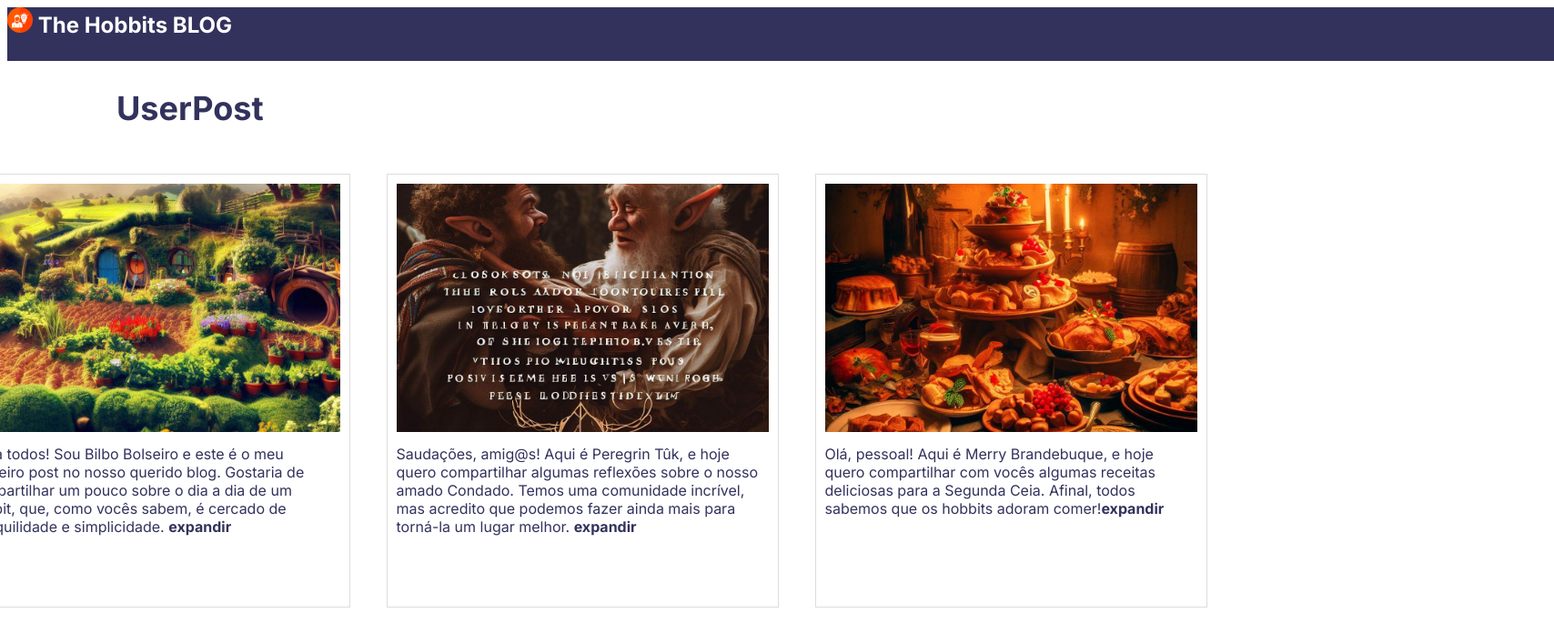
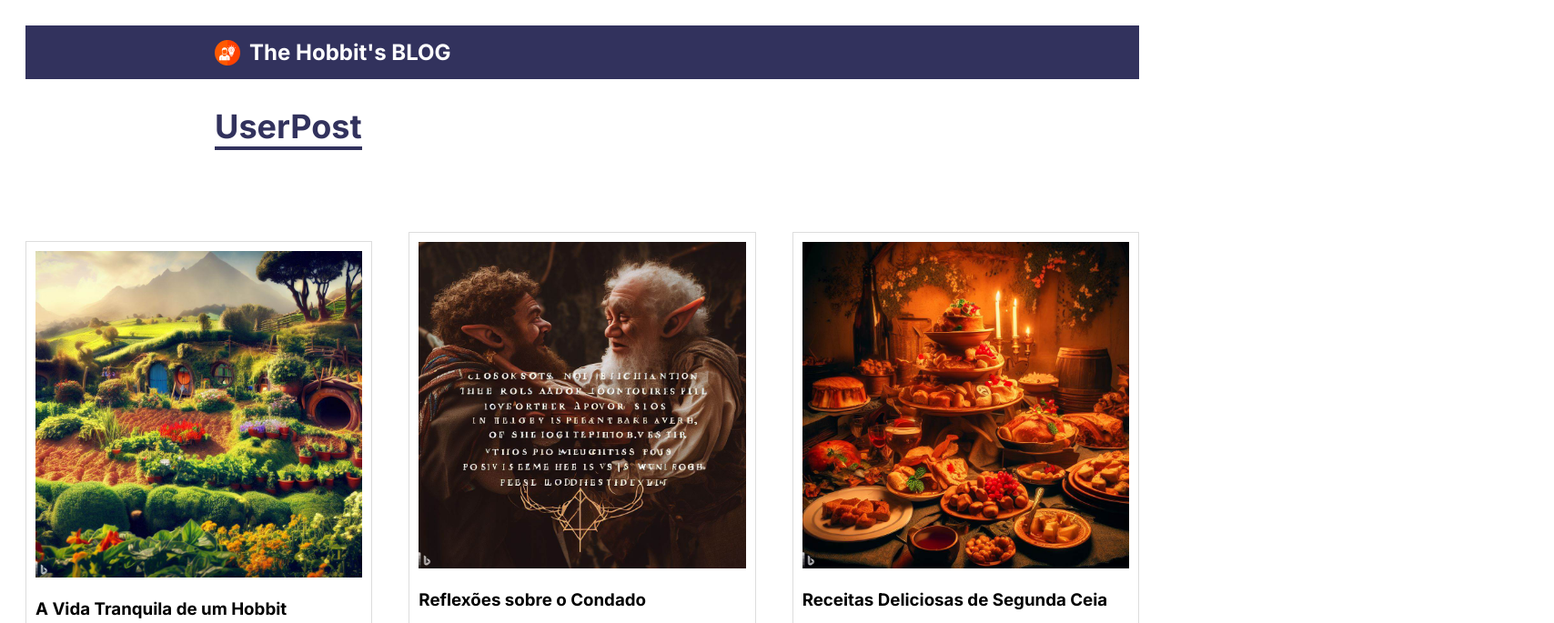
Before and after one commit to geleco/blog, a plain HTML site: page blog/index.html in a window 1280 px wide. Shown: the top 685 px of the page at 91% size, 1708 px wide, since content can reach past the window. Drawn offline with Linux system fonts and the light colour scheme; a script that the page names is missing.

Commit message:
essa branch vai esperar um pouco

```diff
--- a/blog/index.html
+++ b/blog/index.html
@@ -2,7 +2,7 @@
 <html lang="en">
   <head>
     <meta charset="UTF-8" />
-    <title>The Hobbits BLOG</title>
+    <title>The Hobbit's BLOG</title>
     <link rel="stylesheet" type="text/css" href="style.css" />
     <link rel="preconnect" href="https://fonts.googleapis.com" />
     <link rel="preconnect" href="https://fonts.gstatic.com" crossorigin />
@@ -15,16 +15,17 @@
     <header>
       <div id="top-bar">
         <img id="logomarca" src="img/logomarca.png" alt="logo do blog" /> The
-        Hobbits BLOG
+        Hobbit's BLOG
       </div>
       <h2>UserPost</h2>
     </header>
 
     <section class="container">
-      <div class="column1">
+      <div class="column">
         <article class="post">
           <img src="img/img_post1_bilbo.jpg" alt="Imagem 1" />
           <p>
+            <h3>A Vida Tranquila de um Hobbit</h3>
             Olá a todos! Sou Bilbo Bolseiro e este é o meu primeiro post no
             nosso querido blog. Gostaria de compartilhar um pouco sobre o dia a
             dia de um hobbit, que, como vocês sabem, é cercado de tranquilidade
@@ -34,6 +35,7 @@
         <article class="post">
           <img src="img/img_post2_protesto.jpg" alt="Imagem 2" />
           <p>
+            <h3>Denúncia: Ataque aos Pomares!</h3>
             Olá, amigos hobbits! Sou Samwise Gamgee e trago uma denúncia
             importante. Recentemente, alguns pomares foram atacados por animais
             selvagens, colocando em risco nossa provisão de frutas e vegetais.
@@ -41,10 +43,11 @@
           </p>
         </article>
       </div>
-      <div class="column2">
+      <div class="column">
         <article class="post">
           <img src="img/img_post3_cuidado.jpg" alt="Imagem 3" />
           <p>
+            <h3>Reflexões sobre o Condado</h3>
             Saudações, amig@s! Aqui é Peregrin Tûk, e hoje quero compartilhar
             algumas reflexões sobre o nosso amado Condado. Temos uma comunidade
             incrível, mas acredito que podemos fazer ainda mais para torná-la um
@@ -54,6 +57,7 @@
         <article class="post">
           <img src="img/img_post4_frodo.jpg" alt="Imagem 4" />
           <p>
+            <h3>Aventuras além do Condado</h3>
             Caros leitores, aqui é Frodo Bolseiro! Hoje, quero contar a vocês
             sobre as aventuras incríveis que vivi recentemente fora dos limites
             do Condado. De encontros com elfos a desafios enfrentados nas Terras
@@ -61,18 +65,21 @@
           </p>
         </article>
       </div>
-      <div class="column3">
+      <div class="column">
         <article class="post">
           <img src="img/img_post5_food.jpg" alt="Imagem 5" />
           <p>
+            <h3>Receitas Deliciosas de Segunda Ceia</h3>
             Olá, pessoal! Aqui é Merry Brandebuque, e hoje quero compartilhar
             com vocês algumas receitas deliciosas para a Segunda Ceia. Afinal,
-            todos sabemos que os hobbits adoram comer!<strong>expandir</strong>
+            todos sabemos que os hobbits adoram comer bastante durente todos os
+            dias da semana!<strong>expandir</strong>
           </p>
         </article>
         <article class="post">
           <img src="img/img_post6_jardim.jpg" alt="Imagem 6" />
           <p>
+            <h3>Opinião: A Importância dos Jardins</h3>
             Oi, gente! Samwise Gamgee novamente por aqui. Hoje, quero
             compartilhar minha opinião sobre a importância dos jardins em nossas
             vidas. Os jardins nos conectam com a natureza, trazem beleza e nos
--- a/blog/style.css
+++ b/blog/style.css
@@ -1,63 +1,68 @@
-@import url('https://fonts.googleapis.com/css2?family=Inter:wght@100;200;300;400;500;600;700;800;900&display=swap');
-
 body {
   font-family: 'Inter', sans-serif;
+  justify-content: center;
 }
 
 #top-bar {
-    width: 1700px;
+  max-width: 100%;
   height: 59px;
   background-color: #32325D;
   color: #fff;
   font-size: 24px;
   font-weight: bold;
-    justify-items: center;
+  display: flex;
+  align-items: center;
+  justify-content: start;
 }
 
 #logomarca {
   width: 28px;
   height: 28px;
+  margin-right: 10px;
+  margin-left: 17%;
 }
 
 header {
   text-align: start;
+  padding: 20px;
 }
 
 h2 {
   color: #32325D;
   font-size: 36px;
   font-weight: bold;
-    margin-left: 120px;
+  margin-left: 17%;
+  align-self: flex-start;
+  display: inline-block;
+  border-bottom: 4px solid #32325D;
 }
 
 .container {
   display: flex;
-    justify-content: center;
+  justify-content: space-around;
   margin-top: 20px;
+  align-items: center;
 }
 
 .column {
-    flex-basis: 30%;
+  flex-grow: 1;
 }
 
 .post {
   border: 1px solid #ddd;
   padding: 10px;
   margin: 20px;
-    width: 409px;
-    height: 455px;
-
+  max-width: 409px;
 }
 
+
 img {
-    width: 409px;
-    height: 273px;
-    padding: auto;
+  width: 100%;
+  height: auto;
   object-fit: cover;
 }
 
 p {
   margin-top: 10px;
-    font-family: 'Inter', sans-serif;
   color: #32325D;
 }
```
Also changed, not shown: 2 other files. Lines whose indentation alone changed are shown as unchanged.
